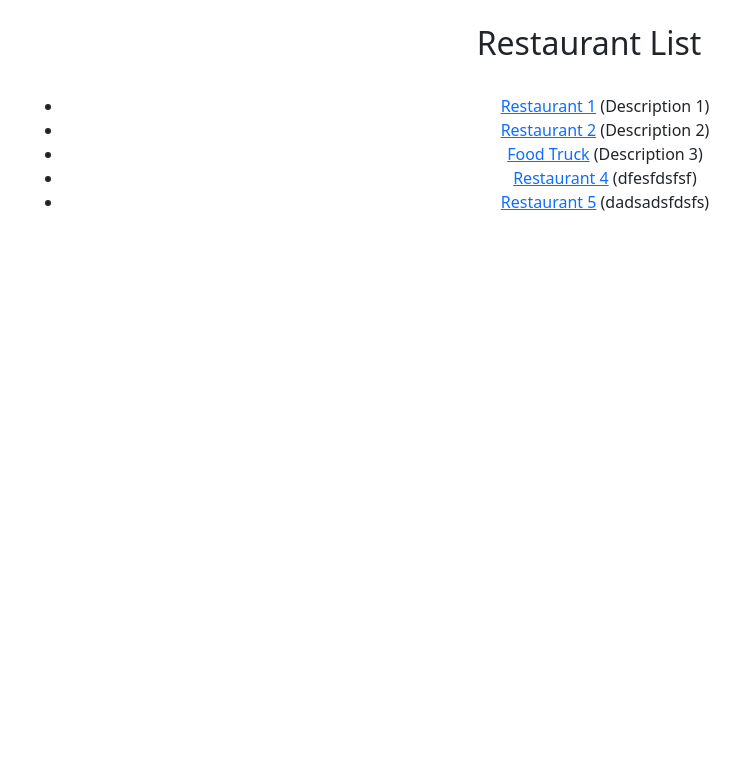
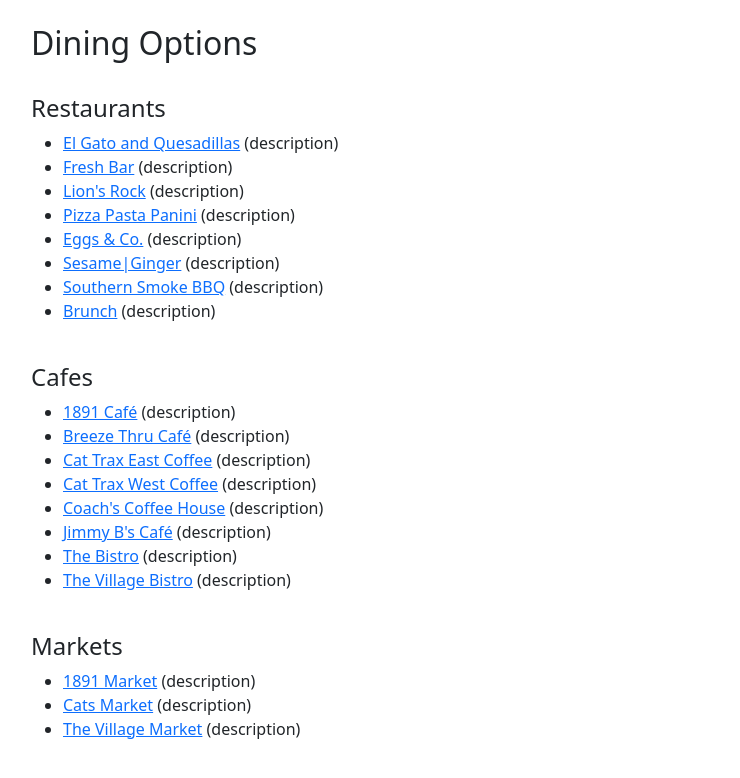
Before and after one commit to ry2016/reviewapp, a Django app: page /reviews/restaurants/ in a window 1280 px wide. Shown: the top 778 px of the page, without its empty margins (51-791 px from the left). Run offline with Django 3.2, Linux system fonts and the light colour scheme; data comes from the database, SQL or seed files in the repository; some libraries are stand-ins or nearby versions.

Commit message:
added all restaurants and updated models

```diff
--- a/restaurantreviews/settings.py
+++ b/restaurantreviews/settings.py
@@ -25,7 +25,7 @@ SECRET_KEY = '1ein)6&zss_v*9=o^=a!_qfn(0v&pk-wkxjmyd3z-n!r#e&0a)'
 # SECURITY WARNING: don't run with debug turned on in production!
 DEBUG = True
 
-ALLOWED_HOSTS = []
+ALLOWED_HOSTS = ['localhost', '127.0.0.1']
 
 
 # Application definition
--- a/reviews/admin.py
+++ b/reviews/admin.py
@@ -2,7 +2,6 @@
 from django.contrib import admin
 
 # Register models.
-from .models import FoodType, Restaurant, Review
-admin.site.register(FoodType)
+from .models import Restaurant, Review
 admin.site.register(Restaurant)
 admin.site.register(Review)
--- a/reviews/models.py
+++ b/reviews/models.py
@@ -5,21 +5,13 @@ from django.urls import reverse # Used to generate URLs by reversing the URL pat
 
 # Create your models here.
 
-# Type of food a restaurant serves (used for sorting by restaurant type)
-class FoodType(models.Model):
-    """Model representing a type of food."""
-    name = models.CharField(max_length=200)
-
-    def __str__(self):
-        """String for representing the Model object."""
-        return self.name
 
 # Describes a restaurant
 class Restaurant(models.Model):
     name = models.CharField(max_length=200)
-    description = models.CharField(max_length=200)
-    location = models.CharField(max_length=200)
-    foodtype = models.ManyToManyField(FoodType, help_text='Select the type of resturaunt')
+    description = models.CharField(max_length=200, default="description")
+    location = models.CharField(max_length=200, default="location")
+    style = models.CharField(max_length=30)
 
     def __str__(self):
         """String for representing the restaurant"""
@@ -28,6 +20,9 @@ class Restaurant(models.Model):
     def get_absolute_url(self):
         """Returns the url to access a detail for this restaurant."""
         return reverse('restaurant-detail', args=[str(self.id)])
+
+    def get_restaurants(self):
+        return self.objects.filter(style="Restaurant").distinct()
 
 
 RATINGS = [
--- a/reviews/templates/base.html
+++ b/reviews/templates/base.html
@@ -60,10 +60,9 @@
             </div>
             <div class="row justify-content-center">
                 <div class="col">
-                    <button class="btn" style="background-color:transparent; color: white"  type="button" id="inputGroupFileAddon03"><i class="fas fa-blender"></i> Drinks</button>
                     <button class="btn" style="background-color:transparent; color: white" type="button" id="inputGroupFileAddon03"><i class="fas fa-store"></i> Markets</button>
-                    <button class="btn" style="background-color:transparent; color: white" type="button" id="inputGroupFileAddon03"><i class="fas fa-coffee"></i> Coffee</button>
-                    <button class="btn" style="background-color:transparent; color: white" type="button" id="inputGroupFileAddon03"><i class="fas fa-pizza-slice"></i> Fast Food</button>
+                    <button class="btn" style="background-color:transparent; color: white" type="button" id="inputGroupFileAddon03"><i class="fas fa-coffee"></i> Cafes</button>
+                    <button class="btn" style="background-color:transparent; color: white" type="button" id="inputGroupFileAddon03"><i class="fas fa-pizza-slice"></i> Restaurants</button>
                 </div>
             </div>
         </div>
--- a/reviews/templates/base_nosearch.html
+++ b/reviews/templates/base_nosearch.html
@@ -18,6 +18,6 @@
 </head>
 <body>
     <br>
-    <div class="container text-center">{% block content %}{% endblock %}</div>
+    <div class="container">{% block content %}{% endblock %}</div>
 </body>
 </html>
--- a/reviews/templates/reviews/restaurant_list.html
+++ b/reviews/templates/reviews/restaurant_list.html
@@ -1,13 +1,14 @@
 {% extends "base_nosearch.html" %}
 
 {% block content %}
-    <h2>Restaurant List</h2>
+    <h2>Dining Options</h2>
     <br>
 
+    <h4>Restaurants</h4>
     <!-- List of restaurants -->
-    {% if restaurant_list %}
+    {% if restaurantsRestaurant %}
     <ul>
-      {% for restaurant in restaurant_list %}
+      {% for restaurant in restaurantsRestaurant %}
         <li>
           <a href="{{ restaurant.get_absolute_url }}">{{ restaurant.name }}</a> ({{restaurant.description}})
         </li>
@@ -18,4 +19,35 @@
     {% endif %}
 
 
+    <br>
+    <h4>Cafes</h4>
+    <!-- List of cafes -->
+    {% if restaurantsCafe %}
+    <ul>
+      {% for restaurant in restaurantsCafe %}
+        <li>
+          <a href="{{ restaurant.get_absolute_url }}">{{ restaurant.name }}</a> ({{restaurant.description}})
+        </li>
+      {% endfor %}
+    </ul>
+    {% else %}
+      <p>There are no cafes</p>
+    {% endif %}
+
+
+    <br>
+    <h4>Markets</h4>
+    <!-- List of markets -->
+    {% if restaurantsMarket %}
+    <ul>
+      {% for restaurant in restaurantsMarket %}
+        <li>
+          <a href="{{ restaurant.get_absolute_url }}">{{ restaurant.name }}</a> ({{restaurant.description}})
+        </li>
+      {% endfor %}
+    </ul>
+    {% else %}
+      <p>There are no markets</p>
+    {% endif %}
+
 {% endblock %}
--- a/reviews/urls.py
+++ b/reviews/urls.py
@@ -6,7 +6,7 @@ from django.views.generic.base import TemplateView
 
 urlpatterns = [
     path('', views.index, name='index2'),
-    path('restaurants/', views.RestaurantListView.as_view(), name='restaurants'),
+    path('restaurants/', views.RestaurantList, name='restaurants'),
     path('restaurants/<int:restaurant_id>', views.RestaurantDetails, name='restaurant-detail'),
 ]
 
--- a/reviews/views.py
+++ b/reviews/views.py
@@ -1,7 +1,7 @@
 from django.shortcuts import render
 from django.http import HttpResponseRedirect
 # Register your models here.
-from .models import FoodType, Restaurant, Review
+from .models import Restaurant, Review
 from django.views import generic
 from django.views.generic.base import TemplateView
 from django.shortcuts import get_object_or_404
@@ -14,6 +14,26 @@ def index(request):
 # The list of restaurants (restaurant_list.html)
 class RestaurantListView(generic.ListView):
     model = Restaurant
+
+def RestaurantList(request):
+    """View function for home page of site."""
+
+    # Generate counts of some of the main objects
+    restaurants = Restaurant.objects.all()
+    restaurantsRestaurant = Restaurant.objects.filter(style='Restaurant')
+    restaurantsCafe = Restaurant.objects.filter(style='Café')
+    restaurantsMarket = Restaurant.objects.filter(style='Market')
+
+
+    context = {
+        'restaurants': restaurants,
+        'restaurantsRestaurant': restaurantsRestaurant,
+        'restaurantsCafe': restaurantsCafe,
+        'restaurantsMarket': restaurantsMarket,
+    }
+
+    # Render the HTML template index.html with the data in the context variable
+    return render(request, 'reviews/restaurant_list.html', context=context)
 
 # The details of a single restaurant (restaurant_details.html)
 def RestaurantDetails(request, restaurant_id):
```
Also changed, not shown: db.sqlite3, reviews/migrations/0002_auto_20220125_2309.py (added), reviews/migrations/0003_auto_20220125_2312.py (added), reviews/migrations/0004_auto_20220125_2313.py (added).
